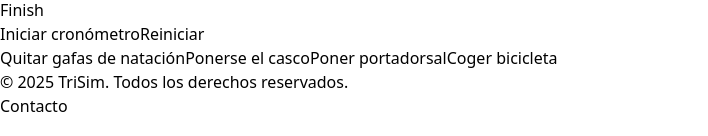
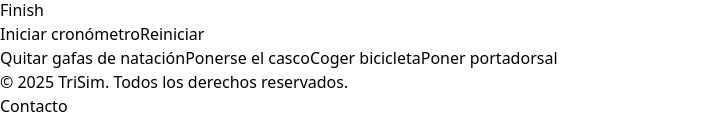
Before and after one commit to jotorcos/TriSim, a Next.js app: page /transitions/t1 in a window 1280 px wide. Shown: the part 252-388 px from the top of the page, without its empty margins (0-708 px from the left). Built offline with nearby package versions, Linux system fonts and the light colour scheme.

Commit message:
Shuffle action buttons.

```diff
--- a/src/app/transitions/t1/page.tsx
+++ b/src/app/transitions/t1/page.tsx
@@ -5,37 +5,47 @@
 
 export default function TransitionT1() {
   const { translations, error } = useTranslations('transitions');
-  // Game state
+
   const [action, setAction] = useState<string | null>(null);
-  const [step, setStep] = useState<number>(0); // Current step in the sequence
-  const [marioPosition, setMarioPosition] = useState<number>(0); // Mario's horizontal position (0% to 100%)
-  const [marioVerticalPosition, setMarioVerticalPosition] = useState<number>(0); // Mario's vertical position
+  const [step, setStep] = useState<number>(0);
+  const [marioPosition, setMarioPosition] = useState<number>(0);
+  const [marioVerticalPosition, setMarioVerticalPosition] = useState<number>(0);
   const [gameStatus, setGameStatus] = useState<'playing' | 'won' | 'lost'>(
     'playing'
   );
   const [isActive, setIsActive] = useState<boolean>(false);
+
   const correctSequence = ['removeGoggles', 'putHelmet', 'putBib', 'grabBike'];
-  const finishLine = 90; // Finish line at 90% of the screen width
+  const [shuffledSequence, setShuffledSequence] = useState<string[]>([]);
+
+  const finishLine = 90;
   let interval: ReturnType<typeof setInterval> | undefined;
+
+  useEffect(() => {
+    setShuffledSequence(shuffleArray(correctSequence)); // Shuffle on initial render
+  }, []);
+
+  const shuffleArray = (array: string[]) => {
+    return [...array].sort(() => Math.random() - 0.5);
+  };
 
   const handleAction = (newAction: string) => {
     if (gameStatus !== 'playing') return;
     if (newAction === correctSequence[step]) {
       setAction(newAction);
-      setStep((prev) => prev + 1); // Move to the next step
+      setStep((prev) => prev + 1);
 
-      // Trigger jump animation
-      setMarioVerticalPosition(37); // Jump up
+      setMarioVerticalPosition(37);
       setTimeout(() => {
-        setMarioVerticalPosition(0); // Fall back down
+        setMarioVerticalPosition(0);
       }, 250);
 
       if (step === correctSequence.length - 1) {
-        setGameStatus('won'); // Player completed all steps
+        setGameStatus('won');
         setIsActive(false);
       }
     } else {
-      setGameStatus('lost'); // Player failed the sequence
+      setGameStatus('lost');
       setIsActive(false);
     }
   };
@@ -47,13 +57,19 @@
     setMarioVerticalPosition(0);
     setIsActive(false);
     setGameStatus('playing');
+    setShuffledSequence(shuffleArray(correctSequence)); // Shuffle on reset
+  };
+
+  const startGame = () => {
+    setIsActive(true);
+    setShuffledSequence(shuffleArray(correctSequence)); // Shuffle when starting
   };
 
   useEffect(() => {
     if (isActive && gameStatus === 'playing') {
       interval = setInterval(() => {
-        setMarioPosition((prev) => prev + 1); // Move Mario to the right
-      }, 100); // Adjust speed here
+        setMarioPosition((prev) => prev + 1);
+      }, 100);
     } else if (interval !== undefined) {
       clearInterval(interval);
     }
@@ -64,7 +80,7 @@
 
   useEffect(() => {
     if (marioPosition >= finishLine && gameStatus === 'playing') {
-      setGameStatus('lost'); // Mario reached the finish line
+      setGameStatus('lost');
       setIsActive(false);
     }
   }, [marioPosition, gameStatus]);
@@ -91,15 +107,7 @@
   const renderActionImage = () => {
     const image = actionImages[action as keyof typeof actionImages];
     if (!image) return null;
-    return (
-      <Image
-        src={image.src}
-        alt={image.alt}
-        width={250}
-        height={250}
-        style={{ objectFit: 'fill' }}
-      />
-    );
+    return <Image src={image.src} alt={image.alt} width={250} height={250} />;
   };
 
   if (error) return <div>Error loading translations: {error}</div>;
@@ -113,7 +121,8 @@
       <div className="mb-4">
         <p>{translations.intro}</p>
       </div>
-      {/* Mario Sprite and Track */}
+
+      {/* Mario Track */}
       <div className="w-full h-20 bg-gray-300 relative mb-8">
         <div
           className="absolute transition-transform duration-500 ease-in-out"
@@ -133,23 +142,25 @@
           </span>
         </div>
       </div>
+
       {/* Start/Reset Buttons */}
       <button
-        className="bg-yellow-600 text-white py-3 px-6 rounded-lg hover:bg-yellow-500 transition duration-300 ease-in-out focus:outline-none focus:ring-4 focus:ring-yellow-300"
-        onClick={() => setIsActive(!isActive)}
+        className="bg-yellow-600 text-white py-3 px-6 rounded-lg hover:bg-yellow-500 transition duration-300 ease-in-out"
+        onClick={startGame}
         disabled={gameStatus !== 'playing'}
       >
         {isActive ? translations.stopTimer : translations.startTimer}
       </button>
       <button
-        className="bg-red-600 text-white py-3 px-6 rounded-lg hover:bg-red-500 transition duration-300 ease-in-out focus:outline-none focus:ring-4 focus:ring-red-300 mt-4"
+        className="bg-red-600 text-white py-3 px-6 rounded-lg hover:bg-red-500 transition duration-300 ease-in-out mt-4"
         onClick={resetGame}
       >
         {translations.reset}
       </button>
-      {/* Action Buttons */}
+
+      {/* Action Buttons (Shuffled) */}
       <div className="flex flex-col items-center space-y-4 my-8">
-        {correctSequence.map((actionKey) => (
+        {shuffledSequence.map((actionKey) => (
           <button
             key={actionKey}
             className="bg-blue-600 text-white py-2 px-6 rounded-lg hover:bg-blue-500 transition duration-300 ease-in-out"
@@ -160,8 +171,10 @@
           </button>
         ))}
       </div>
+
       {/* Action Image */}
       <div className="mb-6">{renderActionImage()}</div>
+
       {/* Game Status */}
       {gameStatus === 'won' && (
         <div className="text-4xl font-bold text-green-600 mb-4">
```
